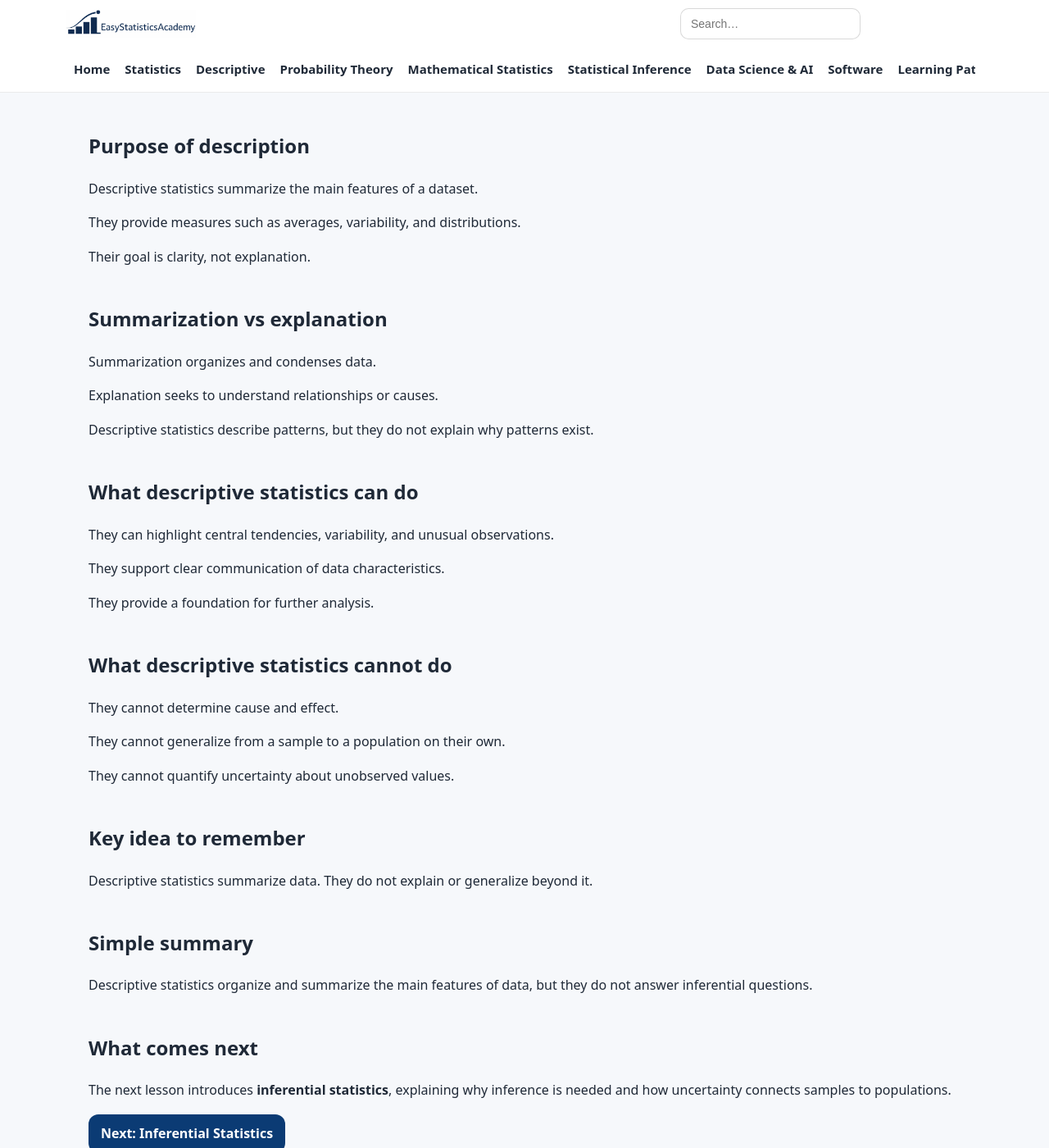
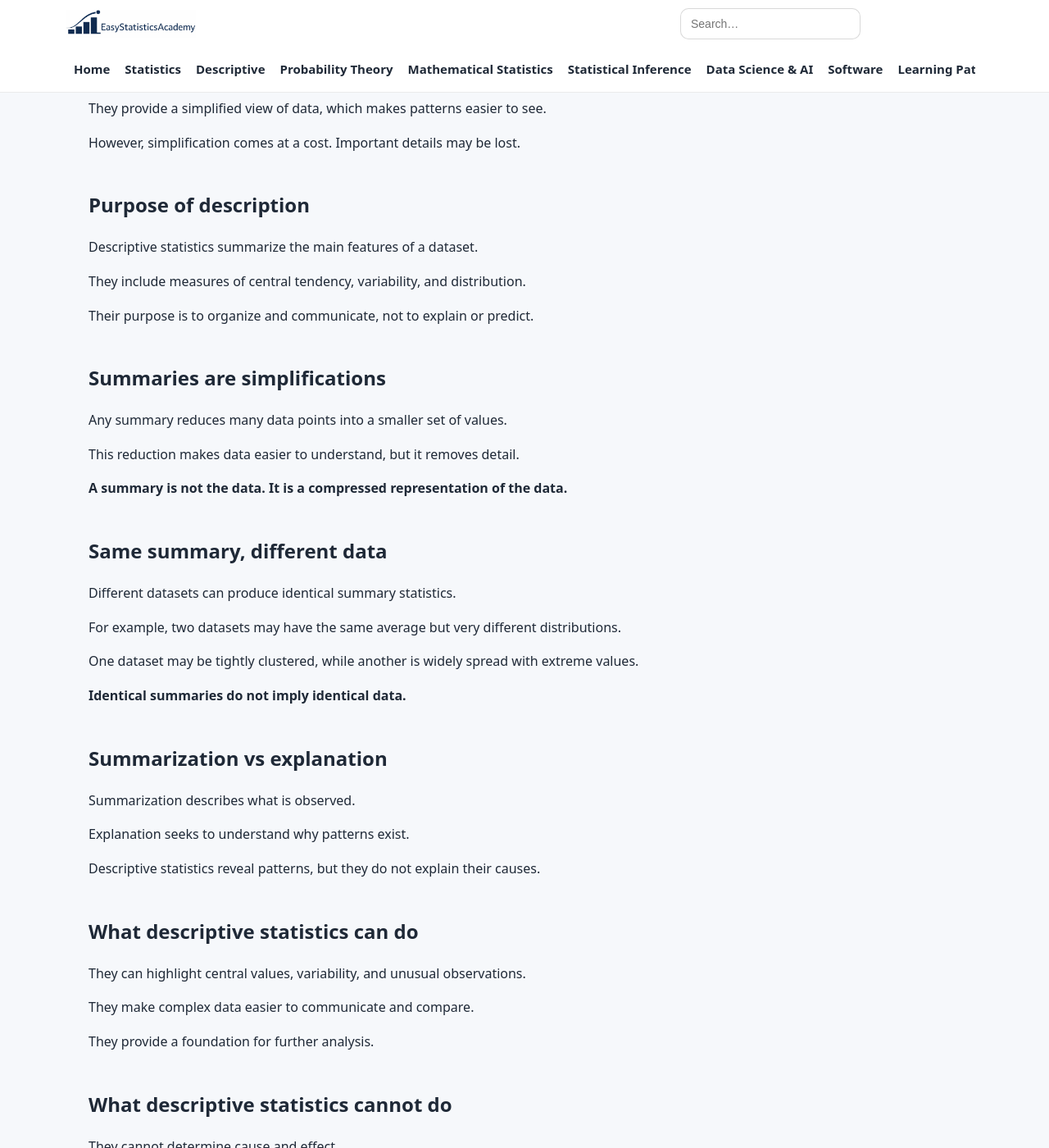
Before and after one commit to ammar-homaida-statistics/easystatisticsacademy, a Jekyll site: the page built from foundations/descriptive-statistics-conceptual-overview/index.md, in a window 1280 px wide and 1400 px high, scrolled down 769 px. Shown: the whole window at 82% size. Built offline with Jekyll 4.4.1, drawn with Linux system fonts in a browser that asks for light colours; some of the changed text lies outside the part shown.

Commit message:
Update descriptive statistics overview content

```diff
--- a/foundations/descriptive-statistics-conceptual-overview/index.md
+++ b/foundations/descriptive-statistics-conceptual-overview/index.md
@@ -19,10 +19,14 @@ lesson_order: 29
   <div class="hero-card">
     <h1>Descriptive Statistics</h1>
 
+    <div style="background:#fff3cd; border:1px solid #ffeeba; padding:12px 14px; margin:14px 0; border-radius:8px;">
+      <strong>🚧 Under Construction</strong> — Formal measures (mean, median, variance) will be introduced in later lessons.
+    </div>
+
     <p class="lead">
-      This lesson provides a conceptual overview of descriptive statistics,
-      explains their purpose, clarifies the difference between summarization
-      and explanation, and discusses their limitations.
+      Descriptive statistics summarize data to make it understandable.
+      They simplify complex datasets, but in doing so,
+      they inevitably hide information.
     </p>
 
     <p class="muted-mini">
@@ -31,6 +35,8 @@ lesson_order: 29
   </div>
 </section>
 
+
+
 <section class="section">
   <div class="content-narrow">
     <h2>What you will learn</h2>
@@ -38,11 +44,13 @@ lesson_order: 29
     <ul class="bullets">
       <li>The purpose of descriptive statistics.</li>
       <li>How summarization differs from explanation.</li>
-      <li>What descriptive statistics can do.</li>
-      <li>What descriptive statistics cannot do.</li>
+      <li>What descriptive statistics can reveal.</li>
+      <li>What descriptive statistics necessarily hide.</li>
     </ul>
   </div>
 </section>
+
+
 
 <section class="section">
   <div class="content-narrow">
@@ -54,15 +62,18 @@ lesson_order: 29
     </p>
 
     <p>
-      They help organize and summarize information
-      before deeper analysis.
+      They provide a simplified view of data,
+      which makes patterns easier to see.
     </p>
 
     <p>
-      Understanding their limits prevents overinterpretation.
+      However, simplification comes at a cost.
+      Important details may be lost.
     </p>
   </div>
 </section>
+
+
 
 <section class="section">
   <div class="content-narrow">
@@ -74,57 +85,111 @@ lesson_order: 29
     </p>
 
     <p>
-      They provide measures such as averages,
-      variability, and distributions.
+      They include measures of central tendency,
+      variability, and distribution.
     </p>
 
     <p>
-      Their goal is clarity,
-      not explanation.
+      Their purpose is to organize and communicate,
+      not to explain or predict.
     </p>
   </div>
 </section>
+
+
+
+<section class="section">
+  <div class="content-narrow">
+    <h2>Summaries are simplifications</h2>
+
+    <p>
+      Any summary reduces many data points
+      into a smaller set of values.
+    </p>
+
+    <p>
+      This reduction makes data easier to understand,
+      but it removes detail.
+    </p>
+
+    <p style="font-weight:600;">
+      A summary is not the data.
+      It is a compressed representation of the data.
+    </p>
+  </div>
+</section>
+
+
+
+<section class="section">
+  <div class="content-narrow">
+    <h2>Same summary, different data</h2>
+
+    <p>
+      Different datasets can produce
+      identical summary statistics.
+    </p>
+
+    <p>
+      For example, two datasets may have the same average
+      but very different distributions.
+    </p>
+
+    <p>
+      One dataset may be tightly clustered,
+      while another is widely spread with extreme values.
+    </p>
+
+    <p style="font-weight:600;">
+      Identical summaries do not imply identical data.
+    </p>
+  </div>
+</section>
+
+
 
 <section class="section">
   <div class="content-narrow">
     <h2>Summarization vs explanation</h2>
 
     <p>
-      Summarization organizes and condenses data.
+      Summarization describes what is observed.
     </p>
 
     <p>
-      Explanation seeks to understand
-      relationships or causes.
+      Explanation seeks to understand why patterns exist.
     </p>
 
     <p>
-      Descriptive statistics describe patterns,
-      but they do not explain why patterns exist.
+      Descriptive statistics reveal patterns,
+      but they do not explain their causes.
     </p>
   </div>
 </section>
+
+
 
 <section class="section">
   <div class="content-narrow">
     <h2>What descriptive statistics can do</h2>
 
     <p>
-      They can highlight central tendencies,
+      They can highlight central values,
       variability, and unusual observations.
     </p>
 
     <p>
-      They support clear communication
-      of data characteristics.
+      They make complex data easier to communicate
+      and compare.
     </p>
 
     <p>
-      They provide a foundation
-      for further analysis.
+      They provide a foundation for further analysis.
     </p>
   </div>
 </section>
+
+
 
 <section class="section">
   <div class="content-narrow">
@@ -135,39 +200,73 @@ lesson_order: 29
     </p>
 
     <p>
-      They cannot generalize from a sample
-      to a population on their own.
+      They cannot generalize beyond the observed data.
     </p>
 
     <p>
-      They cannot quantify uncertainty
-      about unobserved values.
+      They cannot quantify uncertainty about
+      unobserved values.
+    </p>
+
+    <p style="font-weight:600;">
+      Descriptive statistics describe data.
+      They do not extend beyond it.
     </p>
   </div>
 </section>
+
+
+
+<section class="section">
+  <div class="content-narrow">
+    <h2>Conceptual example</h2>
+
+    <p>
+      Suppose two classes have the same average exam score.
+    </p>
+
+    <p>
+      In one class, all students score similarly.
+      In the other, some students score very high
+      while others score very low.
+    </p>
+
+    <p>
+      The average is identical,
+      but the situations are very different.
+    </p>
+  </div>
+</section>
+
+
 
 <section class="section section-soft">
   <div class="content-narrow">
     <h2>Key idea to remember</h2>
 
     <p>
-      Descriptive statistics summarize data.
-      They do not explain or generalize beyond it.
+      Descriptive statistics simplify data.
+      What they reveal is useful,
+      but what they hide also matters.
     </p>
   </div>
 </section>
+
+
 
 <section class="section section-next">
   <div class="content-narrow">
     <h2>Simple summary</h2>
 
     <p>
-      Descriptive statistics organize and summarize
-      the main features of data,
-      but they do not answer inferential questions.
+      Descriptive statistics summarize the main features of data.
+      They help us see patterns,
+      but they do not explain causes or generalize beyond what is observed.
     </p>
   </div>
 </section>
+
+
 
 <section class="section section-next">
   <div class="content-narrow">
@@ -175,8 +274,8 @@ lesson_order: 29
 
     <p>
       The next lesson introduces <strong>inferential statistics</strong>,
-      explaining why inference is needed and how uncertainty
-      connects samples to populations.
+      explaining how we move from describing data
+      to reasoning about populations under uncertainty.
     </p>
 
     <a class="btn btn-primary" href="/foundations/inferential-statistics-conceptual-overview/">
```
Also changed, not shown: other parts of foundations/descriptive-statistics-conceptual-overview/index.md (+6 -0 lines).
